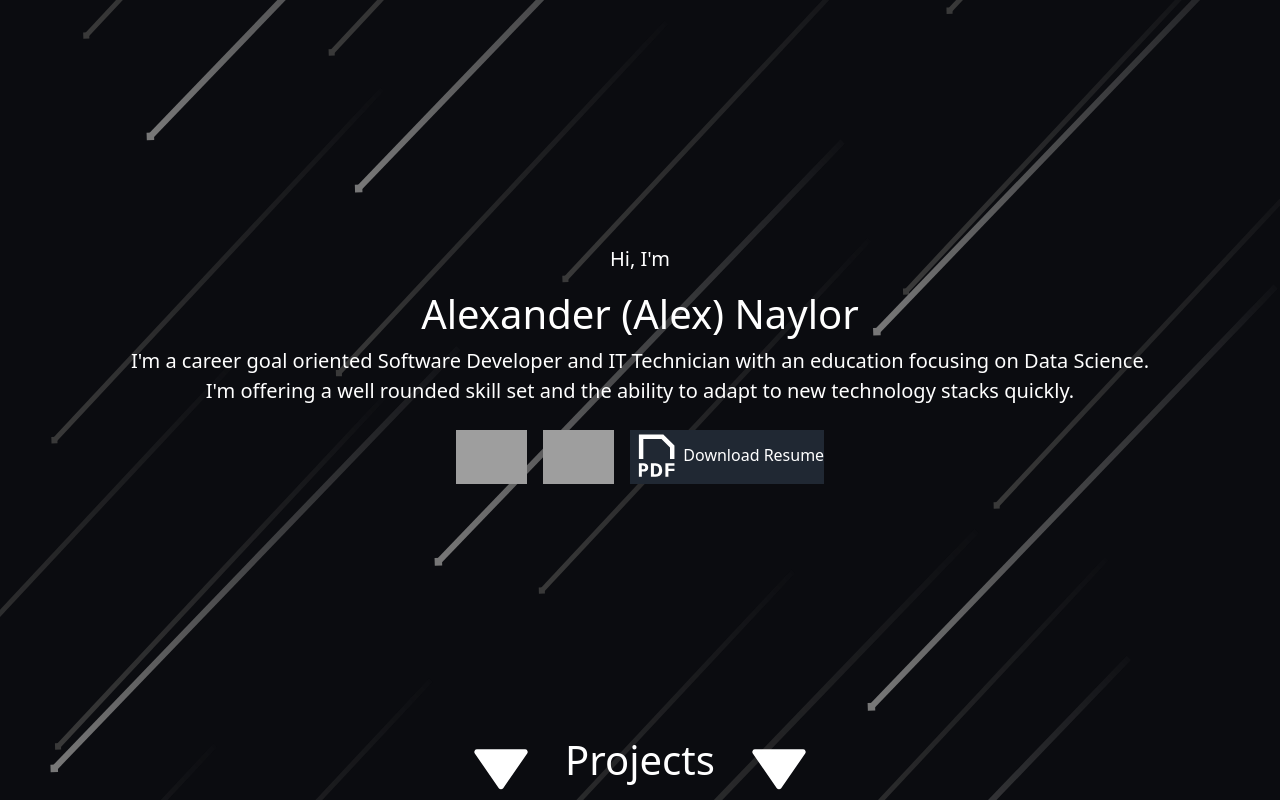
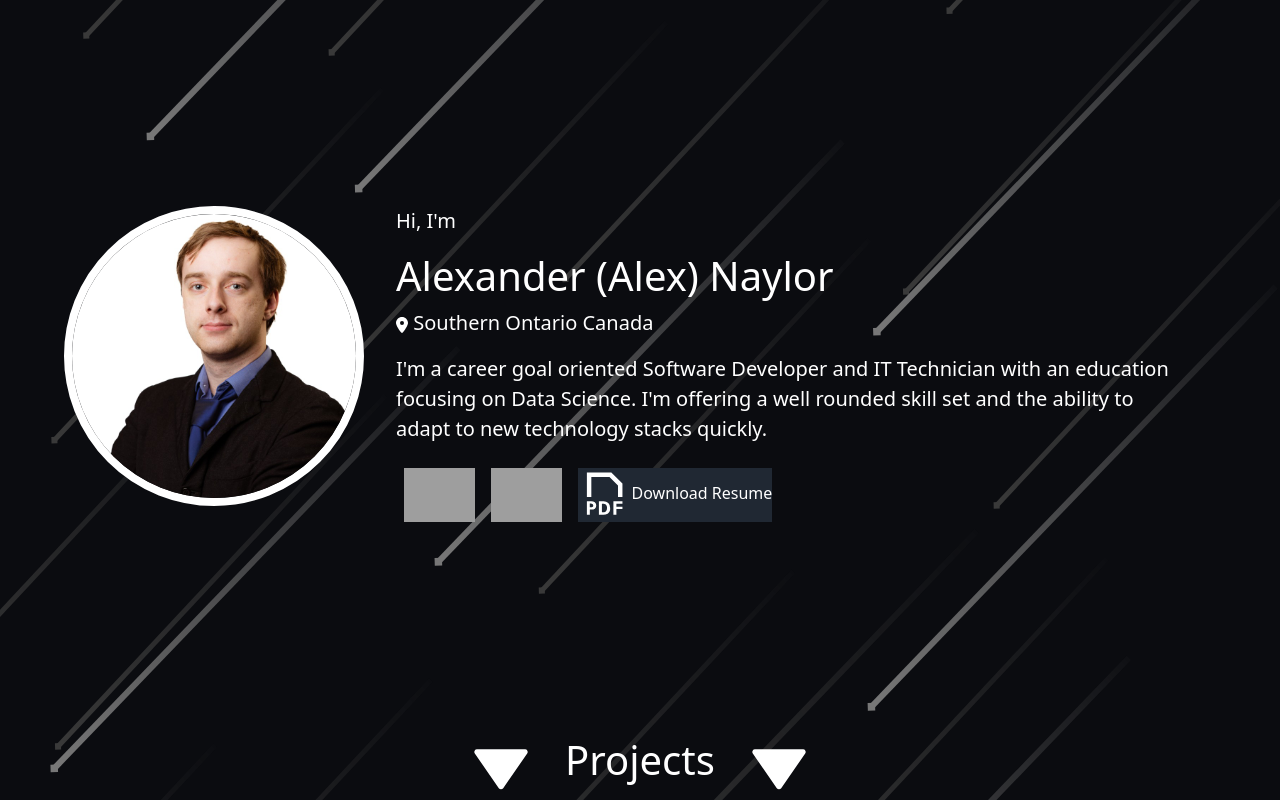
Before and after one commit to AlexNayl/alexnayl.github.io, a React (Create React App) app: page / in a window 1280 px wide. Shown: the top 802 px of the page. Built offline with nearby package versions, Linux system fonts and the light colour scheme; grey boxes are pictures that could not be loaded.

Commit message:
added profile pic and location

```diff
--- a/src/App.css
+++ b/src/App.css
@@ -26,6 +26,25 @@
   align-items: center;
   justify-content: center;
 }
+.header-Middle{
+  text-align: left;
+  min-width: 50%;
+  max-width: 70%;
+  padding-left: 2rem;
+}
+
+.Header-Main{
+  display: flex;
+  flex-direction: row;
+  margin: auto;
+  flex-wrap: wrap;
+}
+
+
+.profile-pic{
+  border-radius: 50%;
+  border: 0.5rem solid white;
+}
 
 .App-link {
   color: #61dafb;
@@ -38,10 +57,6 @@
   to {
     transform: rotate(360deg);
   }
-}
-
-.header-Middle{
-  margin: auto;
 }
 
 .social{
@@ -62,7 +77,7 @@
 
 .link-bar{
   text-wrap: nowrap;
-  justify-content: center;
+  justify-content: left;
   min-width: 0;
   max-width: 100%;
   flex-wrap: wrap;
--- a/src/App.js
+++ b/src/App.js
@@ -3,11 +3,14 @@ import './App.css';
 import DownloadPDFIcon from './svgComponents/DownloadPDF';
 import Projects from './Projects';
 import DownArrow from './svgComponents/DownArrow';
+import MapPin from './svgComponents/MapPin';
 
 function App() {
   return (
     <div className="App">
       <header className="App-header">
+        <div className="Header-Main">
+          <img className="profile-pic" src="/profile.jpg" height="300rem"/>
           <div className="header-Middle">
             <p>
               Hi, I'm
@@ -15,9 +18,9 @@ function App() {
             <h1>
               Alexander (Alex) Naylor
             </h1>
+            <p><MapPin height="1rem" fill="white"/> Southern Ontario Canada</p>
             <p>
               I'm a career goal oriented Software Developer and IT Technician with an education focusing on Data Science.
-            <br/>
               I'm offering a well rounded skill set and the ability to adapt to new technology stacks quickly.
             </p>
             <div className="d-flex link-bar">
@@ -31,6 +34,7 @@ function App() {
                 <DownloadPDFIcon height="100%" fill='white'/>
                 Download Resume
               </a>
+            </div>
           </div>
         </div>
         <footer>
--- /dev/null
+++ b/src/svgComponents/MapPin.js
@@ -0,0 +1,7 @@
+import * as React from "react"
+const MapPin = (props) => (
+  <svg xmlns="http://www.w3.org/2000/svg" viewBox="0 0 384 512" {...props}>
+    <path d="M215.7 499.2C267 435 384 279.4 384 192 384 86 298 0 192 0S0 86 0 192c0 87.4 117 243 168.3 307.2 12.3 15.3 35.1 15.3 47.4 0zM192 128a64 64 0 1 1 0 128 64 64 0 1 1 0-128z" />
+  </svg>
+)
+export default MapPin
```
Also changed, not shown: public/profile.jpg (added). Lines whose indentation alone changed are shown as unchanged.
